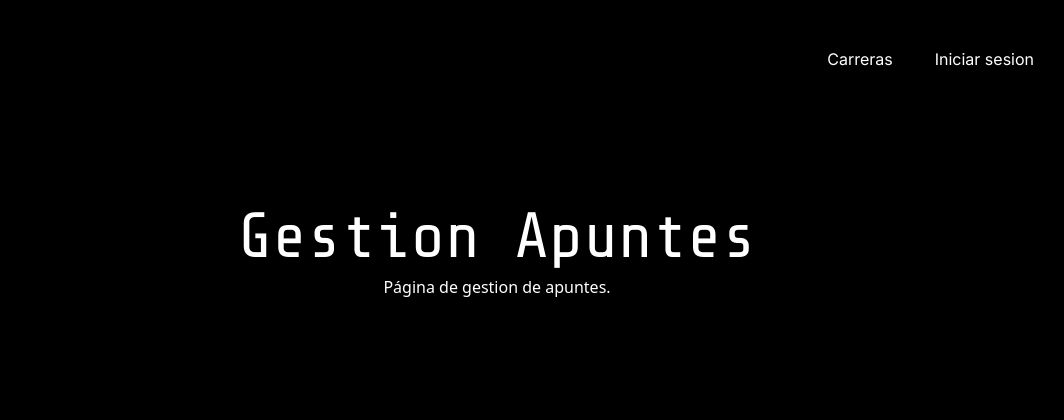
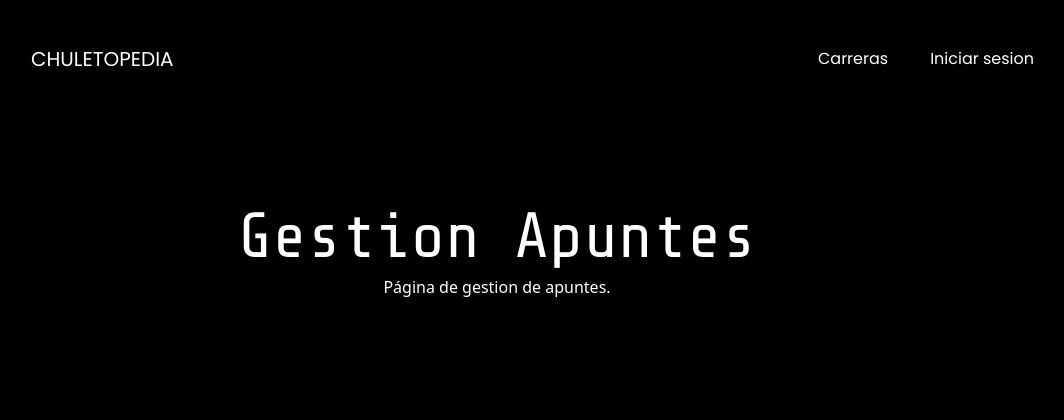
Before and after one commit to colochampre/django_apuntes, a Django app: template apuntes/templates/gestion_apuntes/apuntes-old.html in a window 1280 px wide. Shown: the top 420 px of the page, without its empty margins (143-1207 px from the left). Run offline with Django 5.2, Linux system fonts and the light colour scheme; the template is opened without the code that fills it, so the values that code supplies are empty; some web fonts are replaced.

Commit message:
Add: navbar a la derecha

```diff
--- a/apuntes/static/css/base.css
+++ b/apuntes/static/css/base.css
@@ -18,7 +18,7 @@ h2 {
 body{
     margin:0;
     padding:0;
-    background-color: black;
+    background-color: rgb(0, 0, 0);
     color:white;
     display:flex;
     flex-direction:column;
@@ -43,6 +43,14 @@ header{
     text-decoration: none;
     color: #fff;
 }
+.navbar a{
+    color:white;
+    text-align: center;
+    font-family: 'Poppins', sans-serif;
+}
+.navbar a:hover{
+    color:white;
+}
 .base-header ul li{
     /*
     justify-content: end;
@@ -55,17 +63,18 @@ header{
     display: flex;
     flex-direction: row;
     justify-content: end;
-    align-items: center;
-    text-align: center;
     */
     white-space: nowrap;
     color:white;
-    /*
-    margin-left:auto;
-    */
+    align-items: center;
+    text-align: center;
+    margin-left:10%;
+
 }
 .nav-item{
     font-family:'Inter', sans-serif;
+    display:block;
+    align-items: flex-end;
     /*
     display: flex;
 
--- a/apuntes/templates/base.html
+++ b/apuntes/templates/base.html
@@ -23,6 +23,9 @@
                 <a class="navbar-brand d-flex align-items-center" href="{% url 'home' %}">
                     <img src="{% static 'img/logo.png' %}" alt="Logo" style="height: 60px; width: auto; object-fit: contain;">
                     <span class="ms-3 fs-3 fw-bold text-primary"></span>
+                </a>
+                <a class="navbar-brand d-flex align-items-center" href="{% url 'home' %}">
+                    CHULETOPEDIA
                 </a>
                 <button class="navbar-toggler" type="button" data-bs-toggle="collapse" data-bs-target="#navbarMenu">
                     <span class="navbar-toggler-icon"></span>
```
